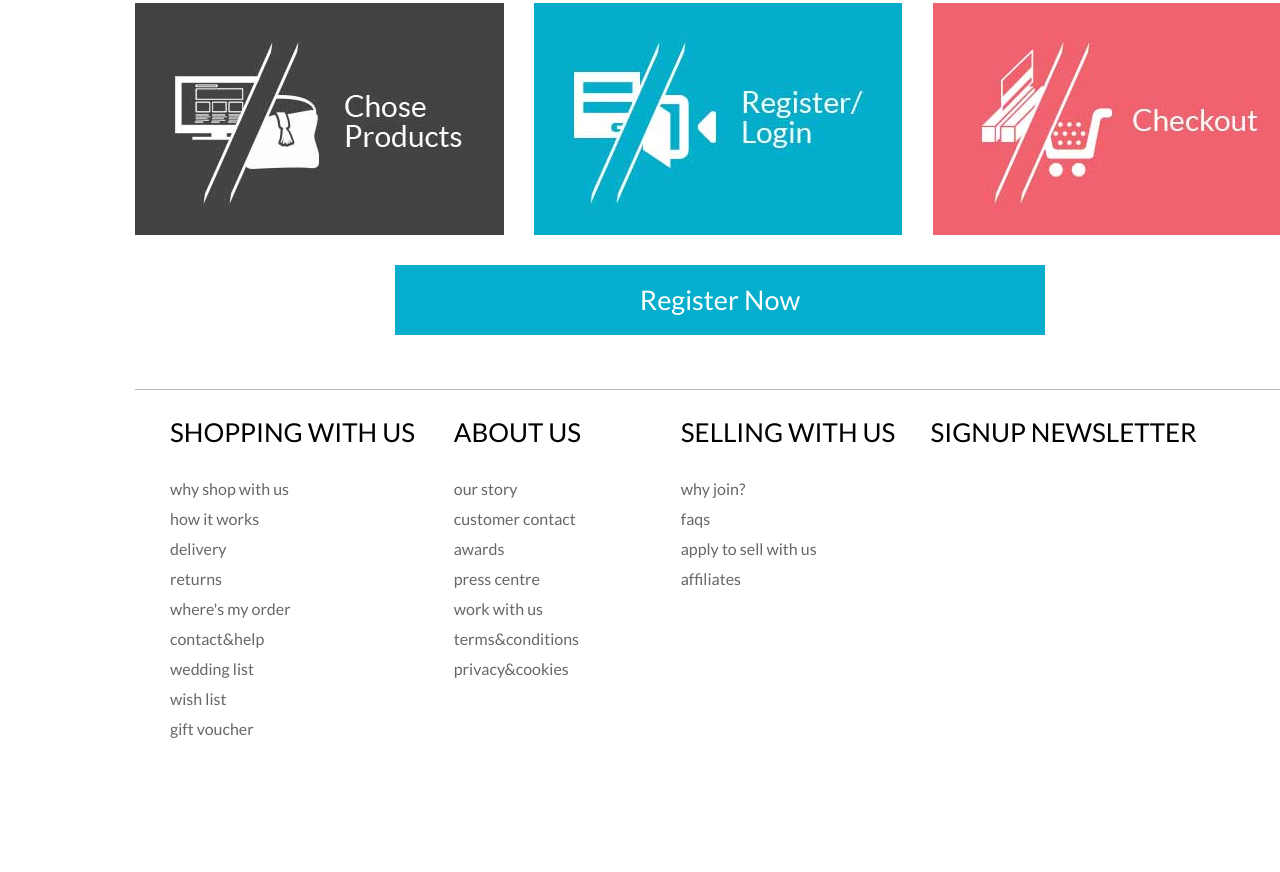
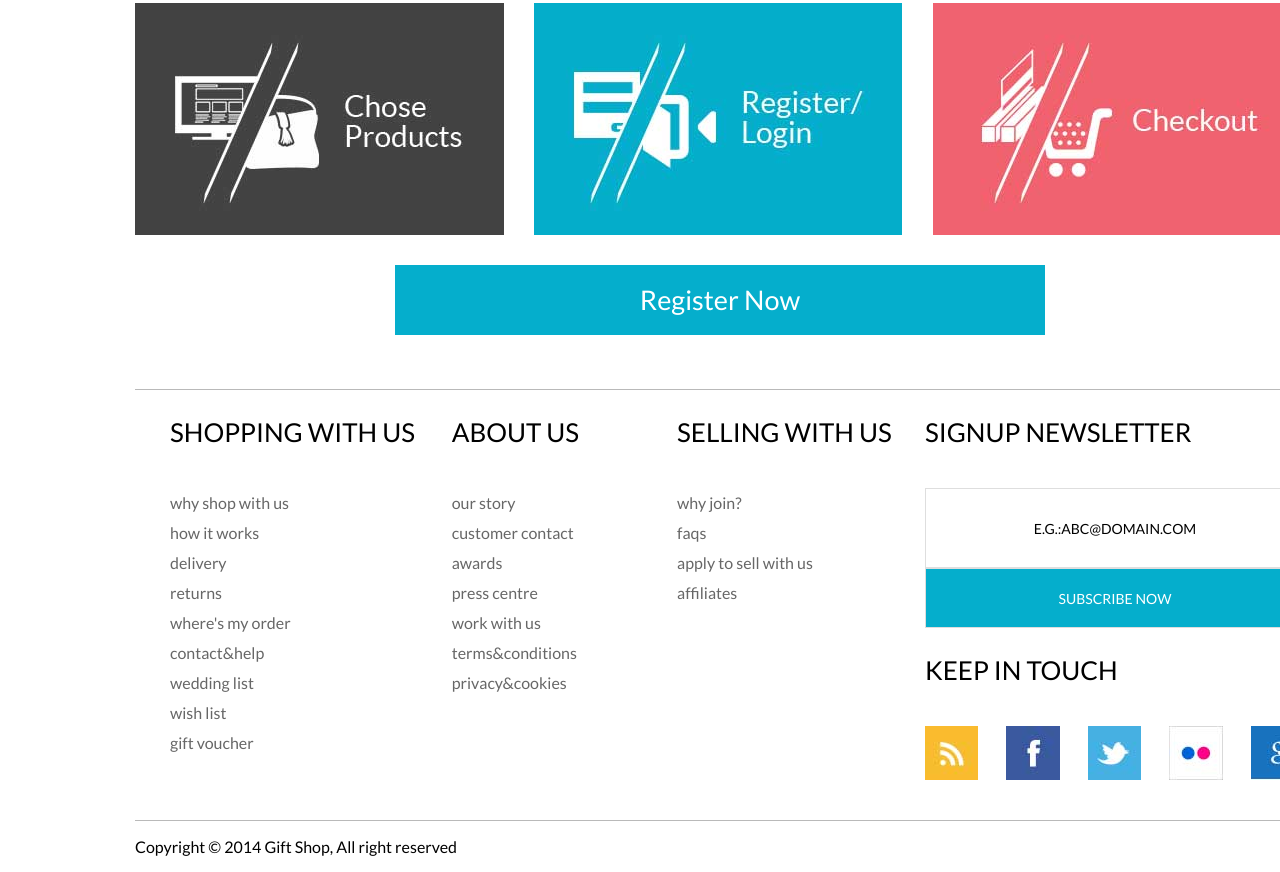
Before and after one commit to Xadroo/giftShop, a plain HTML site: page index.html in a window 1280 px wide. Shown: the part 2304-3176 px from the top of the page. Before the commit the page ends 3124 px from the top, so only its background shows below. Drawn offline with Linux system fonts and the light colour scheme.

Commit message:
added footer

```diff
--- a/css/style.scss
+++ b/css/style.scss
@@ -1055,8 +1055,12 @@ body{
 		.bottomContent{
 			display: flex;
 			height: 43rem;
+			border-bottom: 1px solid #b9b9b9;
 			div{
 				font-size: 2.6rem;
+				p{
+					margin-bottom: 4rem;
+				}
 				ul{
 					list-style: none;
 					padding: 0;
@@ -1083,6 +1087,37 @@ body{
 			}
 			.col4{
 				width: 33%;
+				.bars{
+					div{
+						width: 38rem;
+						font-size: 1.4rem;
+						text-align: center;
+						height: 8rem;
+						line-height: 8rem;
+						border: 1px solid #dedede;
+						box-sizing: border-box;
+					}
+					a{
+						text-decoration: none;
+						div{
+						height: 6rem;
+						line-height: 6rem;
+						background-color: #05aecc;
+						color: #fff;
+					}
+					}
+				}
+				.social{
+					display: flex;
+					flex-direction: row;
+					justify-content: space-between;
+					div{
+						display: flex;
+					}
+					a{
+						text-decoration: none;
+					}
+				}
 			}
 		}
 	}
--- a/index.html
+++ b/index.html
@@ -518,8 +518,21 @@
 		</div>
 		<div class="col4">
 			<p>SIGNUP NEWSLETTER</p>
+			<div class="bars">
+				<div>E.G.:ABC@DOMAIN.COM</div>
+				<a href="#"><div>SUBSCRIBE NOW</div></a>
+			</div>
+			<p>KEEP IN TOUCH</p>
+			<div class="social">
+				<a href="#"><div><img src="images/social1.jpg" alt="feed"></div></a>
+				<a href="#"><div><img src="images/social2.jpg" alt="facebook"></div></a>
+				<a href="#"><div><img src="images/social3.jpg" alt="twitter"></div></a>
+				<a href="#"><div><img src="images/social4.jpg" alt="flickr"></div></a>
+				<a href="#"><div><img src="images/social5.jpg" alt="google"></div></a>
+			</div>
 		</div>
 	</div>
+	<footer><p>Copyright © 2014 Gift Shop,  All right reserved</p></footer>
 </div>
 
 </body>
```
Also changed, not shown: css/style.css, images/social1.jpg (added), images/social2.jpg (added), images/social3.jpg (added), images/social4.jpg (added), images/social5.jpg (added), 1 other file.
